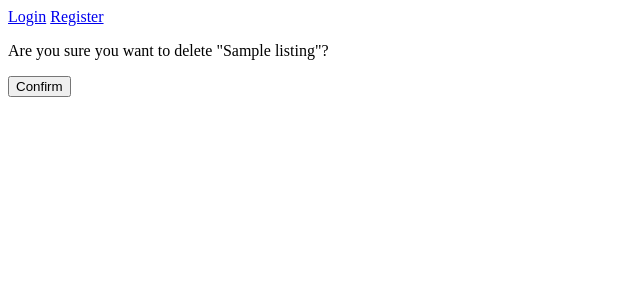
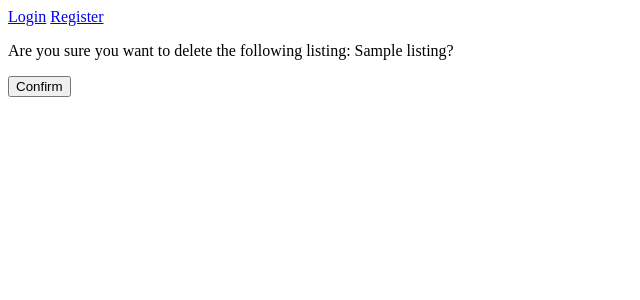
Before and after one commit to Mihaaai/RealEstateMarketplace, a Django app: template project/RealEstateMarketPlace/templates/confirm_delete_listing_template.html in a window 1280 px wide. Shown: the top 300 px of the page, without its empty margins (0-640 px from the left). Run offline with Django 3.2, Linux system fonts and the light colour scheme; the template is opened without the code that fills it: most values are stand-ins (such as "Sample title", 1, 10 or a date in 2020).

Commit message:
Small fix delete confirm template

```diff
--- a/project/RealEstateMarketPlace/templates/confirm_delete_listing_template.html
+++ b/project/RealEstateMarketPlace/templates/confirm_delete_listing_template.html
@@ -4,7 +4,7 @@
 
 {% block content %}
 <form action="" method="post">{% csrf_token %}
-    <p>Are you sure you want to delete "{{ listing }}"?</p>
+    <p>Are you sure you want to delete the following listing: {{ listing }}?</p>
     <input type="submit" value="Confirm" />
 </form>
 {% endblock %}
```
